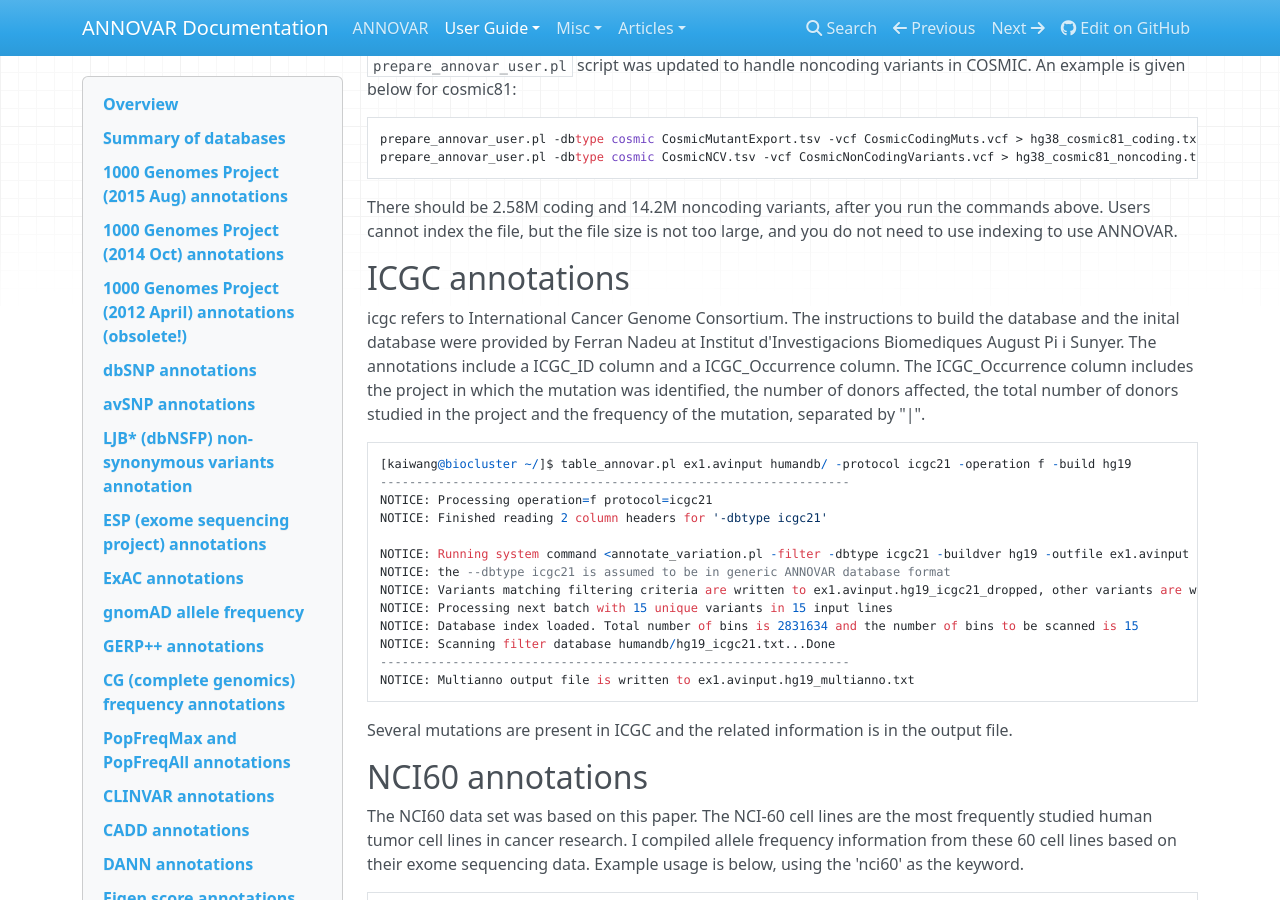
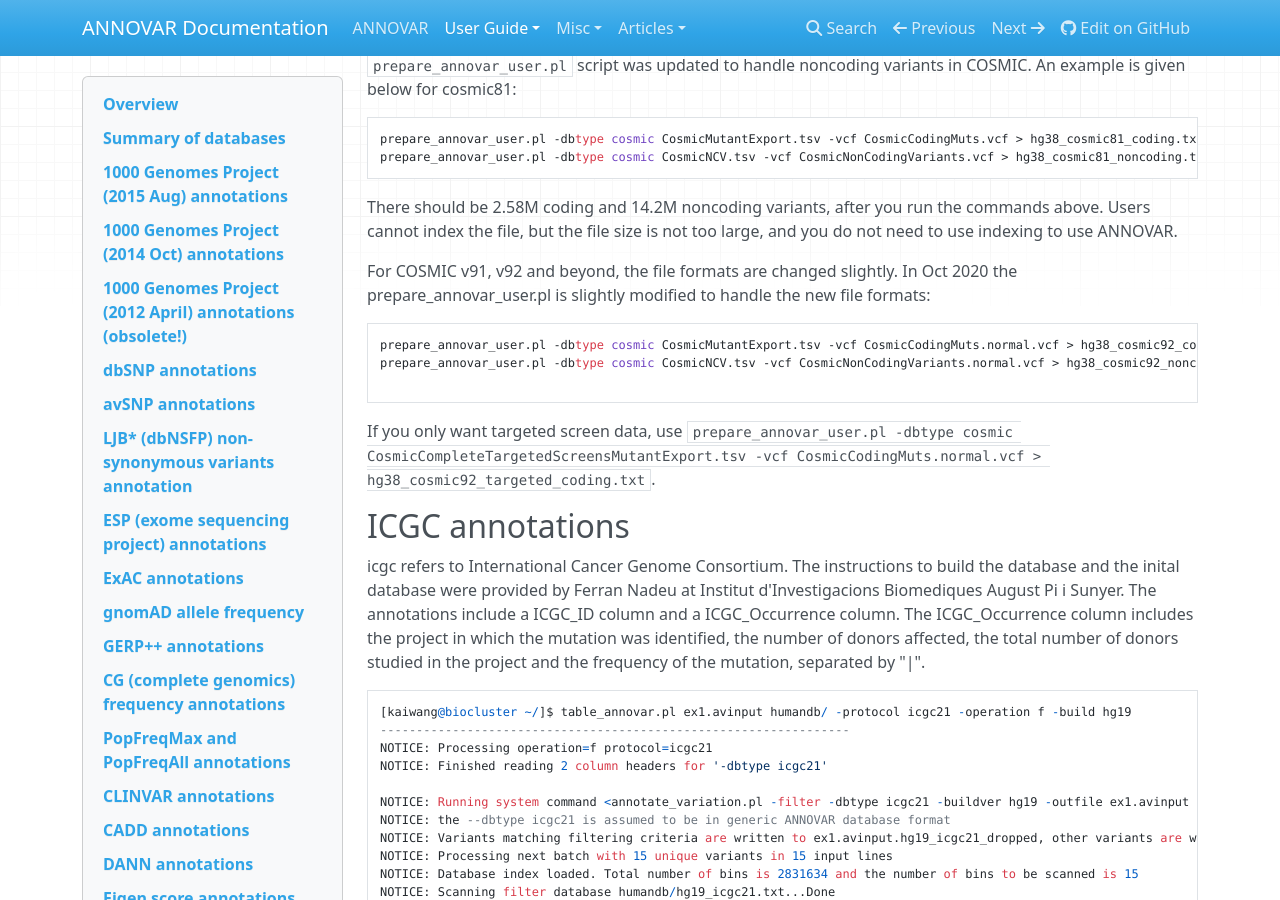
Before and after one commit to WGLab/doc-ANNOVAR, an MkDocs documentation site: the page built from docs/user-guide/filter.md, in a window 1280 px wide and 900 px high, scrolled down 27760 px. Built offline with MkDocs 1.6.1, drawn with Linux system fonts in a browser that asks for light colours; nearby versions of some CDN libraries; comment, search, counter and statistics services are not loaded; old or Windows-style settings are respelled for this version of MkDocs.

Commit message:
Update filter.md

````diff
--- a/docs/user-guide/filter.md
+++ b/docs/user-guide/filter.md
@@ -1138,6 +1138,16 @@ prepare_annovar_user.pl -dbtype cosmic CosmicNCV.tsv -vcf CosmicNonCodingVariant
 
 There should be 2.58M coding and 14.2M noncoding variants, after you run the commands above. Users cannot index the file, but the file size is not too large, and you do not need to use indexing to use ANNOVAR.
 
+For COSMIC v91, v92 and beyond, the file formats are changed slightly. In Oct 2020 the prepare_annovar_user.pl is slightly modified to handle the new file formats:
+
+```
+prepare_annovar_user.pl -dbtype cosmic CosmicMutantExport.tsv -vcf CosmicCodingMuts.normal.vcf > hg38_cosmic92_coding.txt
+prepare_annovar_user.pl -dbtype cosmic CosmicNCV.tsv -vcf CosmicNonCodingVariants.normal.vcf > hg38_cosmic92_noncoding.txt
+
+```
+
+If you only want targeted screen data, use `prepare_annovar_user.pl -dbtype cosmic CosmicCompleteTargetedScreensMutantExport.tsv -vcf CosmicCodingMuts.normal.vcf > hg38_cosmic92_targeted_coding.txt`.
+
 ## ICGC annotations
 
 icgc refers to International Cancer Genome Consortium. The instructions to build the database and the inital database were provided by Ferran Nadeu at Institut d'Investigacions Biomediques August Pi i Sunyer. The annotations include a ICGC_ID column and a ICGC_Occurrence column. The ICGC_Occurrence column includes the project in which the mutation was identified, the number of donors affected, the total number of donors studied in the project and the frequency of the mutation, separated by "|".
````
